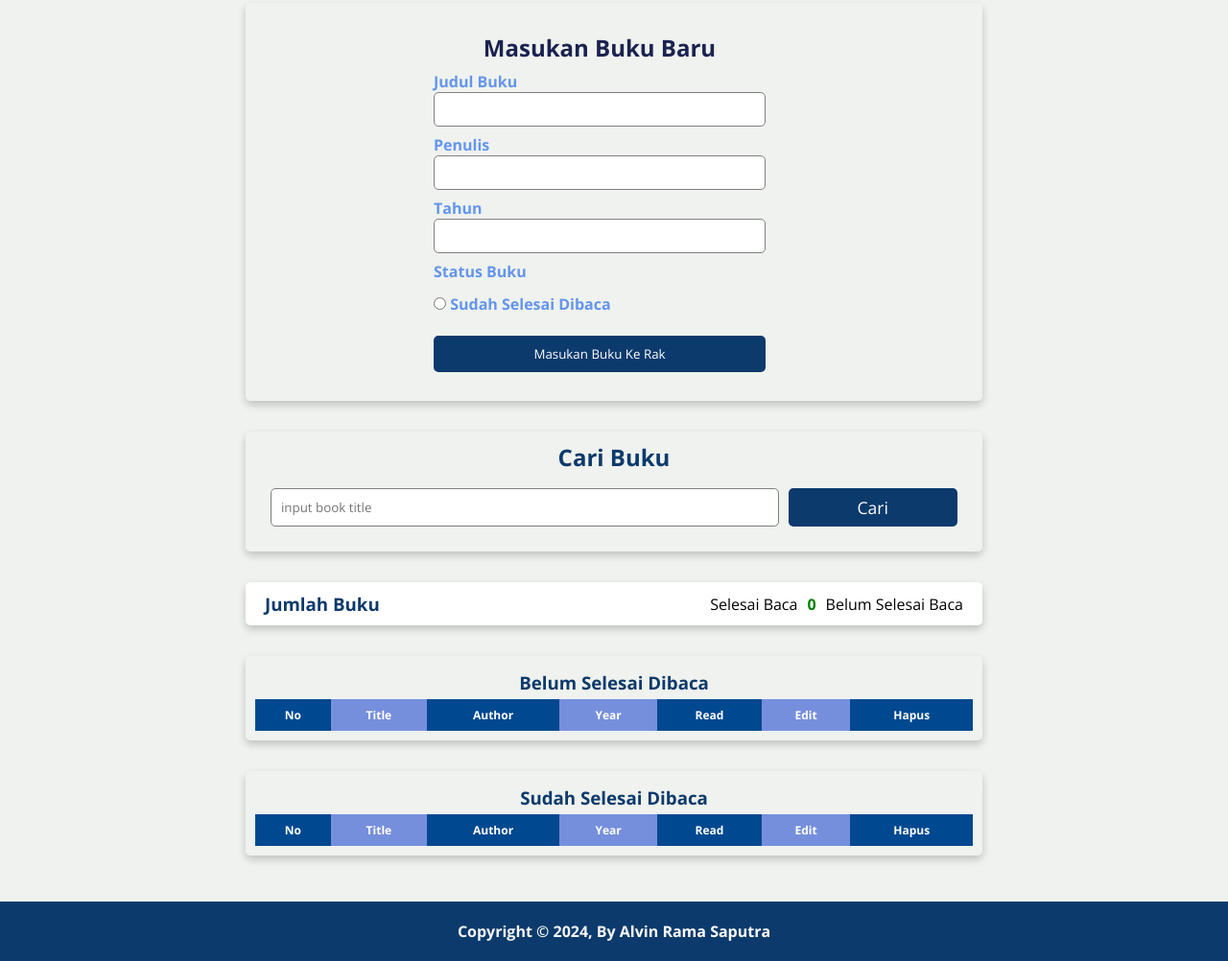
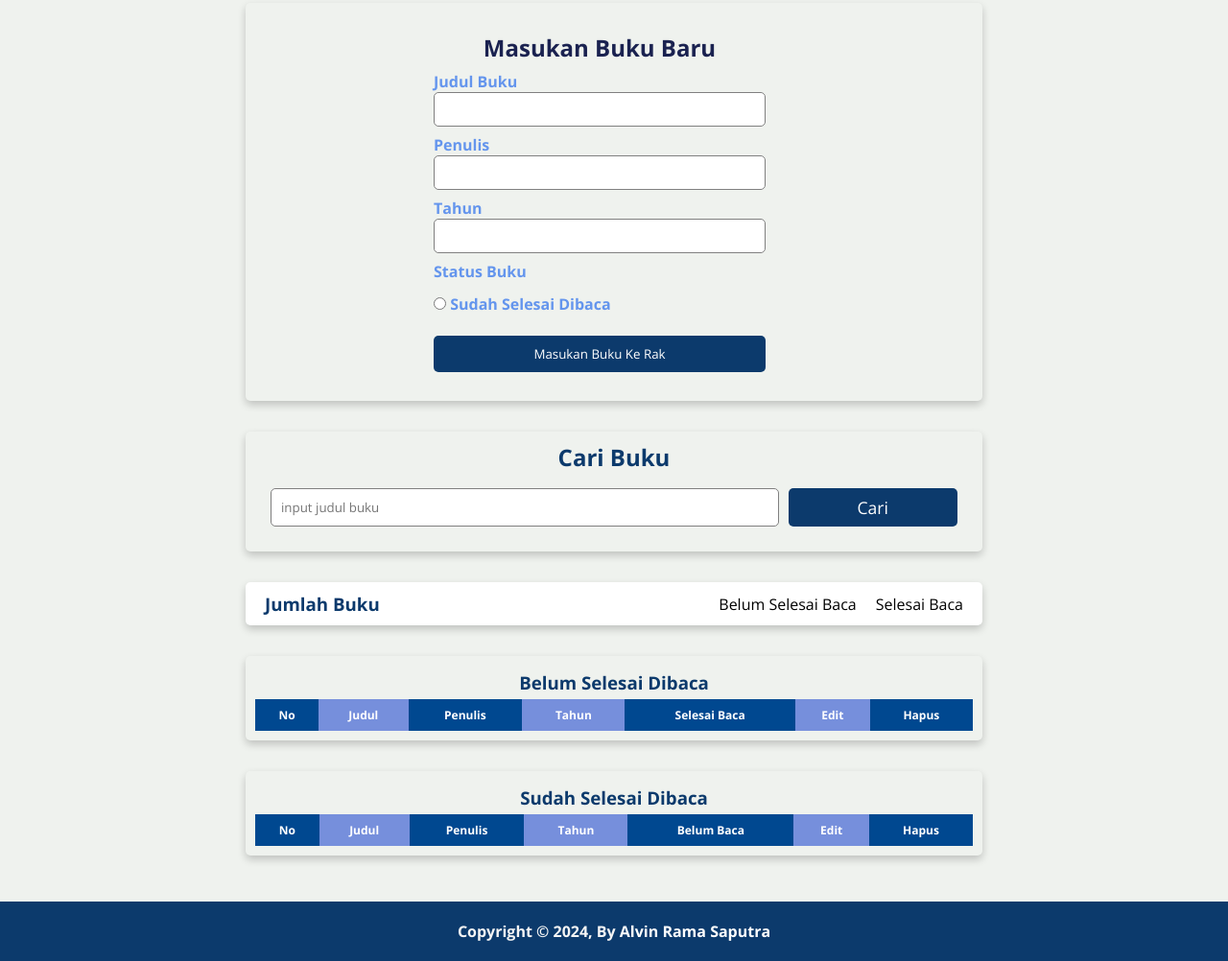
Before and after one commit to Alvinnn-R/Final-Project-ILC, a plain HTML site: page index.html in a window 1280 px wide. Shown: the part 132-1134 px from the top of the page at 96% size. Drawn offline with nearby package versions, Linux system fonts and the light colour scheme.

Commit message:
feat: adding feature count books and fix project

```diff
--- a/index.html
+++ b/index.html
@@ -23,7 +23,7 @@
                     <a href="#crud-books">CRUD Books</a>
                 </li>
                 <li>
-                    <a href="#about">About</a>
+                    <a href="https://github.com/Alvinnn-R">About</a>
                 </li>
             </ul>
         </nav>
@@ -31,7 +31,7 @@
 
     <main>
         <section class="input_section">
-            <div class="container">
+            <div class="container" id="crud-books">
                 <h2>Masukan Buku Baru</h2>
                 <form id="form">
                     <input type="hidden" name="id" id="inputBookId">
@@ -60,41 +60,32 @@
             </div>
         </section>
 
-        <section class="search_section">
+        <section class="search_section" id="search-books">
             <h2 class="title-section text-center">Cari Buku</h2>
             <form action="" id="search-form">
                 <input type="text" name="input-search" id="input-search" class="input-search"
-                    placeholder="input book title">
+                    placeholder="input judul buku">
                 <button type="submit" id="searchSubmit">Cari</button>
             </form>
         </section>
         <section class="summary-books-count">
             <h3 class="title-section text-center">Jumlah Buku</h3>
             <div class="book-counts">
-                <span id="uncompleted-count"></span> Selesai Baca
-                <span id="completed-count">0</span>Belum Selesai Baca
+                <span id="uncompleted-count"></span>Belum Selesai Baca
+                <span id="completed-count"></span>Selesai Baca
             </div>
         </section>
         <section class="book_self">
             <h3 class="title-section text-center">Belum Selesai Dibaca</h3>
             <div class="book_list" id="uncompleted-books">
-                <!-- <article class="book_item">
-                    <h4 class="text-book">Book Title</h4>
-                    <p class="text-book">Penulis: John Doe</p>
-                    <p class="text-book">Tahun: 2002</p>
-                    <div class="action">
-                        <button class="green">Selesai dibaca</button>
-                        <button class="red">Hapus buku</button>
-                    </div>
-                </article> -->
                 <table id="datatable" class="fl-table">
                     <thead>
                         <tr>
                             <th>No</th>
-                            <th>Title</th>
-                            <th>Author</th>
-                            <th>Year</th>
-                            <th>Read</th>
+                            <th>Judul</th>
+                            <th>Penulis</th>
+                            <th>Tahun</th>
+                            <th>Selesai Baca</th>
                             <th>Edit</th>
                             <th>Hapus</th>
                         </tr>
@@ -109,23 +100,14 @@
         <section class="book_self">
             <h3 class="title-section text-center">Sudah Selesai Dibaca</h3>
             <div class="book_list" id="completed-books">
-                <!-- <article class="book_item">
-                    <h4 class="text-book">Book Title</h4>
-                    <p class="text-book">Penulis: John Doe</p>
-                    <p class="text-book">Tahun: 2002</p>
-                    <div class="action">
-                        <button class="green">Selesai dibaca</button>
-                        <button class="red">Hapus buku</button>
-                    </div>
-                </article> -->
                 <table id="datatable" class="fl-table">
                     <thead>
                         <tr>
                             <th>No</th>
-                            <th>Title</th>
-                            <th>Author</th>
-                            <th>Year</th>
-                            <th>Read</th>
+                            <th>Judul</th>
+                            <th>Penulis</th>
+                            <th>Tahun</th>
+                            <th>Belum Baca</th>
                             <th>Edit</th>
                             <th>Hapus</th>
                         </tr>
--- a/script.js
+++ b/script.js
@@ -188,6 +188,7 @@ function find(id) {
   localStorage.setItem("listItem4", JSON.stringify(bookList4));
   allData();
 }
+
 function read2(id1, judul1, penulis1, tahun1) {
   if (id1) {
     var item = [
@@ -214,7 +215,14 @@ function find(id) {
 }
 
 function countBooks() {
-      bookList = JSON.parse(localStorage.getItem("listItem3")) ?? [];
-      var totalBook = document.getElementById("uncompleted-count");
-      totalBook.innerText += bookList.id;
+  var uncompletedBooks = JSON.parse(localStorage.getItem("listItem4"));
+  var completedBooks = JSON.parse(localStorage.getItem("listItem3"));
+
+  var uncompletedCount = uncompletedBooks.length || 0;
+  var completedCount = completedBooks.length || 0;
+
+  document.getElementById("uncompleted-count").textContent = uncompletedCount;
+  document.getElementById("completed-count").textContent = completedCount;
 }
+
+countBooks();
```
Lines whose indentation alone changed are shown as unchanged.
